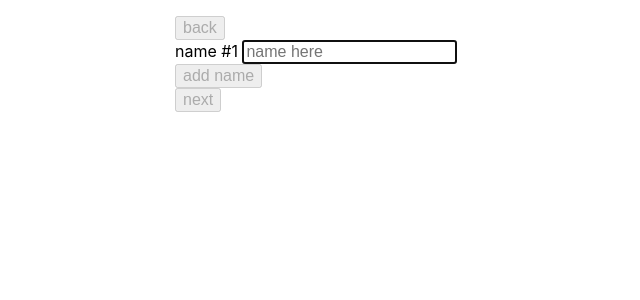
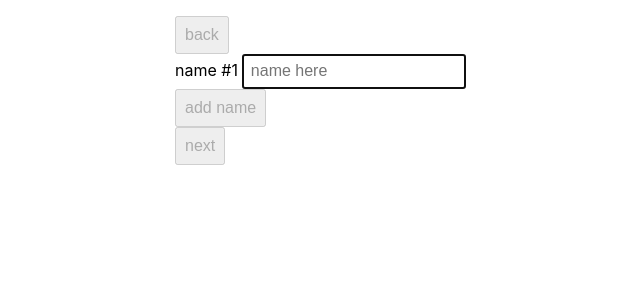
Before and after one commit to onsclom/bill-splitter, a Svelte app: page / in a window 1280 px wide. Shown: the top 300 px of the page, without its empty margins (145-785 px from the left). Built offline with nearby package versions, Linux system fonts and the light colour scheme.

Commit message:
Simplify css

```diff
--- a/src/app.css
+++ b/src/app.css
@@ -16,6 +16,28 @@ main {
   padding: 1rem;
 }
 
+label {
+  font-size: 1rem;
+}
+
 input, button {
   font-size: 1rem;
+  padding: .4rem;
 }
+
+
+input[type=submit], input[type=text], button {
+  padding: .4rem;
+}
+
+input[type=submit], button {
+  padding: .5rem;
+}
+
+input[type=number] {
+  max-width: 4rem;
+}
+
+p, ul, li {
+  margin: 0
+}
```
